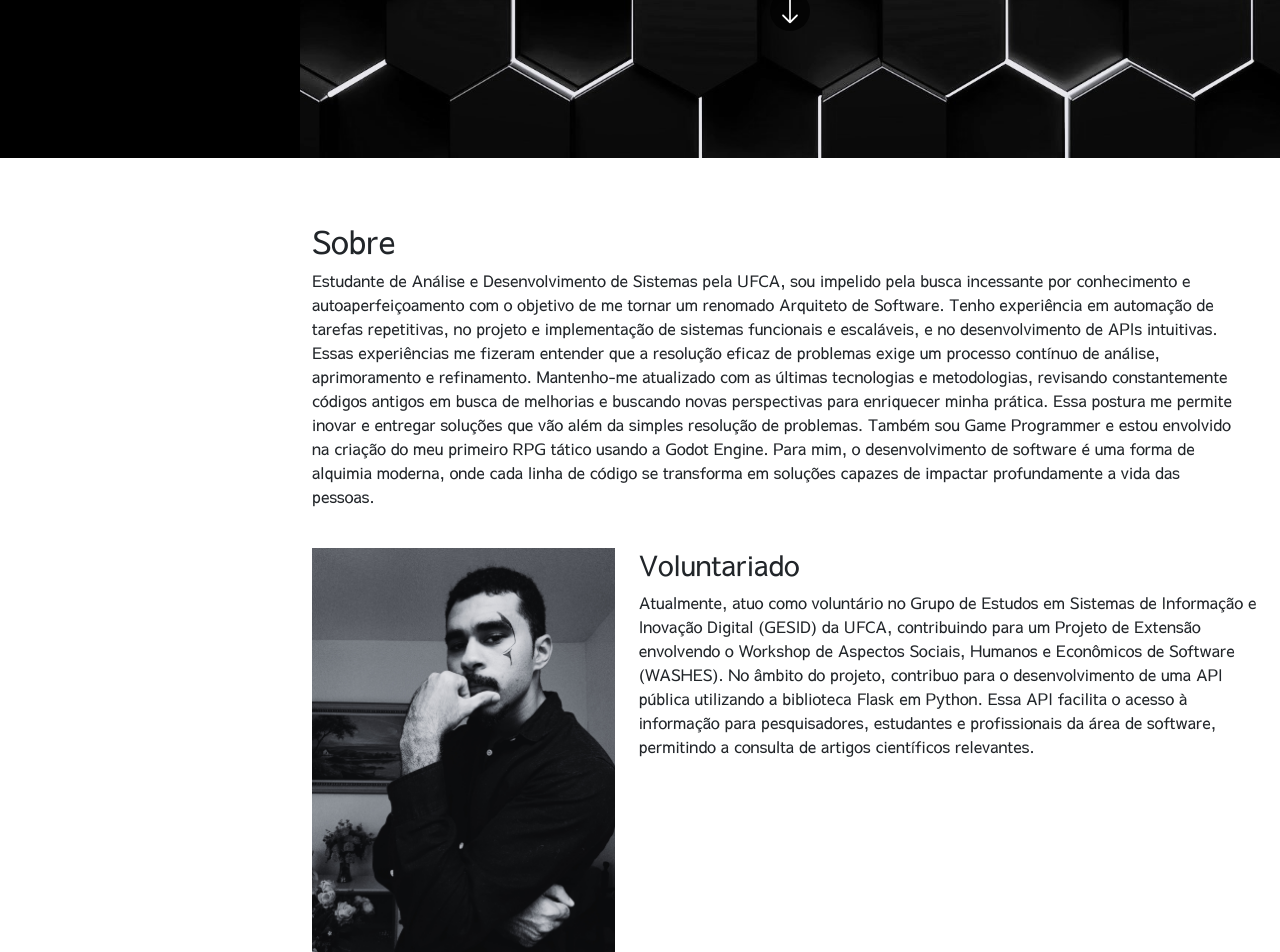
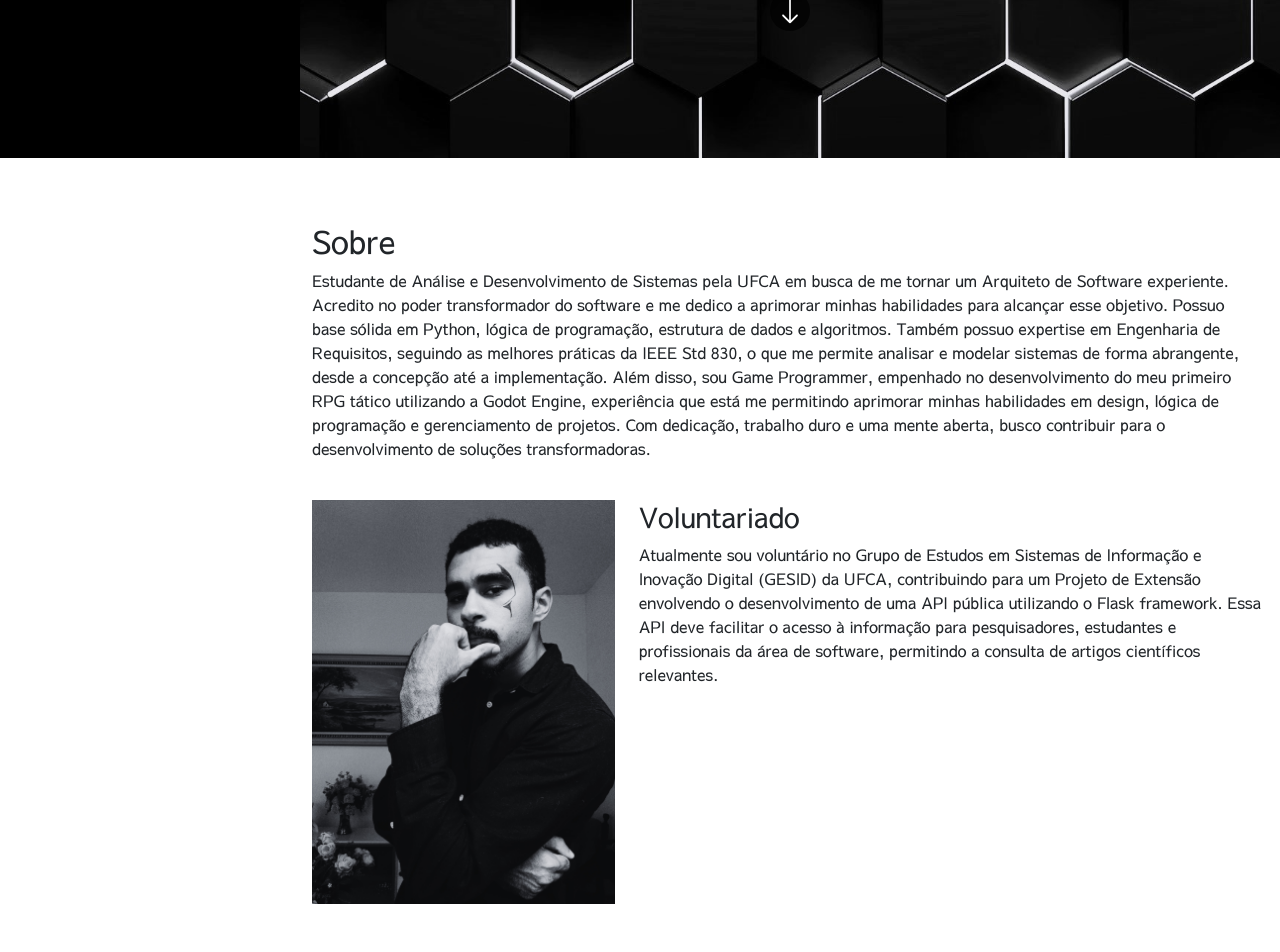
Before and after one commit to devitruvius/personal-portfolio, a Flask app: page / in a window 1280 px wide. Shown: the part 642-1594 px from the top of the page. After the commit the page ends 1546 px from the top, so only its background shows below. Run offline with Flask 3, Linux system fonts and the light colour scheme; some libraries are stand-ins or nearby versions; some web fonts are replaced.

Commit message:
atualizando descrições da seção sobre

```diff
--- a/templates/index.html
+++ b/templates/index.html
@@ -80,23 +80,21 @@
                 <div class="col-md-12">
                     <h2 class="pt-3">Sobre</h2>
                     <p>
-                        Estudante de Análise e Desenvolvimento de Sistemas pela UFCA, sou impelido pela busca incessante
-                        por conhecimento e autoaperfeiçoamento com o objetivo de me tornar um renomado Arquiteto de
-                        Software.
+                        Estudante de Análise e Desenvolvimento de Sistemas pela UFCA em busca de me tornar um Arquiteto
+                        de Software experiente. Acredito no poder transformador do software e me dedico a aprimorar
+                        minhas habilidades para alcançar esse objetivo.
 
-                        Tenho experiência em automação de tarefas repetitivas, no projeto e implementação de
-                        sistemas funcionais e escaláveis, e no desenvolvimento de APIs intuitivas. Essas experiências me
-                        fizeram entender que a resolução eficaz de problemas exige um processo contínuo de análise,
-                        aprimoramento e refinamento.
+                        Possuo base sólida em Python, lógica de programação, estrutura de dados e algoritmos. Também
+                        possuo expertise em Engenharia de Requisitos, seguindo as melhores práticas da IEEE Std 830, o
+                        que me permite analisar e modelar sistemas de forma abrangente, desde a concepção até a
+                        implementação.
 
-                        Mantenho-me atualizado com as últimas tecnologias e metodologias, revisando constantemente
-                        códigos antigos em busca de melhorias e buscando novas perspectivas para enriquecer minha
-                        prática. Essa postura me permite inovar e entregar soluções que vão além da simples resolução de
-                        problemas.
+                        Além disso, sou Game Programmer, empenhado no desenvolvimento do meu primeiro RPG tático
+                        utilizando a Godot Engine, experiência que está me permitindo aprimorar minhas habilidades em
+                        design, lógica de programação e gerenciamento de projetos.
 
-                        Também sou Game Programmer e estou envolvido na criação do meu primeiro RPG tático usando a
-                        Godot Engine. Para mim, o desenvolvimento de software é uma forma de alquimia moderna, onde cada
-                        linha de código se transforma em soluções capazes de impactar profundamente a vida das pessoas.
+                        Com dedicação, trabalho duro e uma mente aberta, busco contribuir para o desenvolvimento de
+                        soluções transformadoras.
                     </p>
                 </div>
             </div>
@@ -108,12 +106,11 @@
                 <div class="col-md-8">
                     <h3>Voluntariado</h3>
                     <p>
-                        Atualmente, atuo como voluntário no Grupo de Estudos em Sistemas de Informação e Inovação
-                        Digital (GESID) da UFCA, contribuindo para um Projeto de Extensão envolvendo o Workshop de
-                        Aspectos Sociais, Humanos e Econômicos de Software (WASHES). No âmbito do projeto, contribuo
-                        para o desenvolvimento de uma API pública utilizando a biblioteca Flask em Python. Essa API
-                        facilita o acesso à informação para pesquisadores, estudantes e profissionais da área de
-                        software, permitindo a consulta de artigos científicos relevantes.
+                        Atualmente sou voluntário no Grupo de Estudos em Sistemas de Informação e Inovação
+                        Digital (GESID) da UFCA, contribuindo para um Projeto de Extensão envolvendo o desenvolvimento
+                        de uma API pública utilizando o Flask framework. Essa API deve facilitar o acesso à
+                        informação para pesquisadores, estudantes e profissionais da área de software, permitindo a
+                        consulta de artigos científicos relevantes.
                     </p>
                 </div>
             </div>
```
